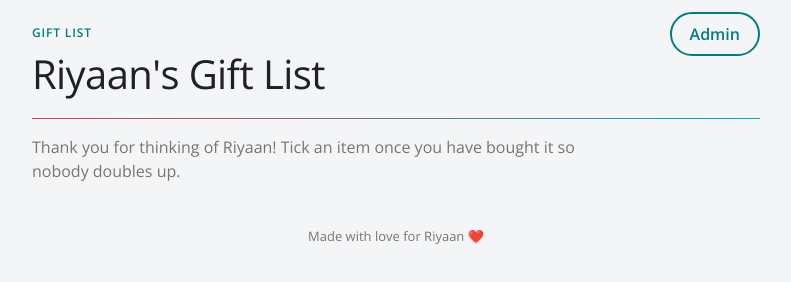
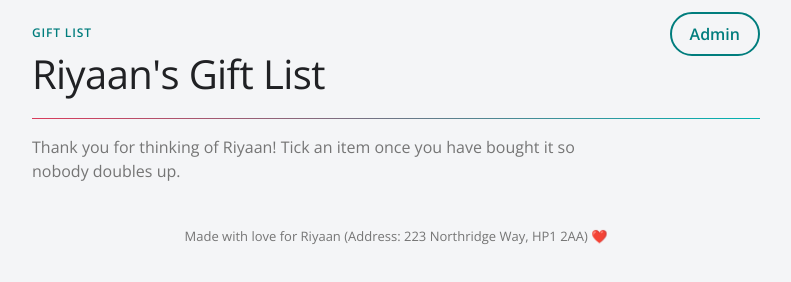
Before and after one commit to hershpatel1/riyaan-wishlist, a plain HTML site: page index.html in a window 1280 px wide. Shown: the whole page, without its empty margins (244-1035 px from the left). Drawn offline with nearby package versions, Linux system fonts and the light colour scheme.

Commit message:
Update index.html
Adding address

```diff
--- a/index.html
+++ b/index.html
@@ -171,7 +171,7 @@
   </section>
 </main>
 
-<footer>Made with love for Riyaan &#10084;&#65039;</footer>
+<footer>Made with love for Riyaan (Address: 223 Northridge Way, HP1 2AA) &#10084;&#65039;</footer>
 
 <!-- Name modal -->
 <div class="overlay" id="nameOverlay" role="dialog" aria-modal="true" aria-labelledby="nameTitle">
```
